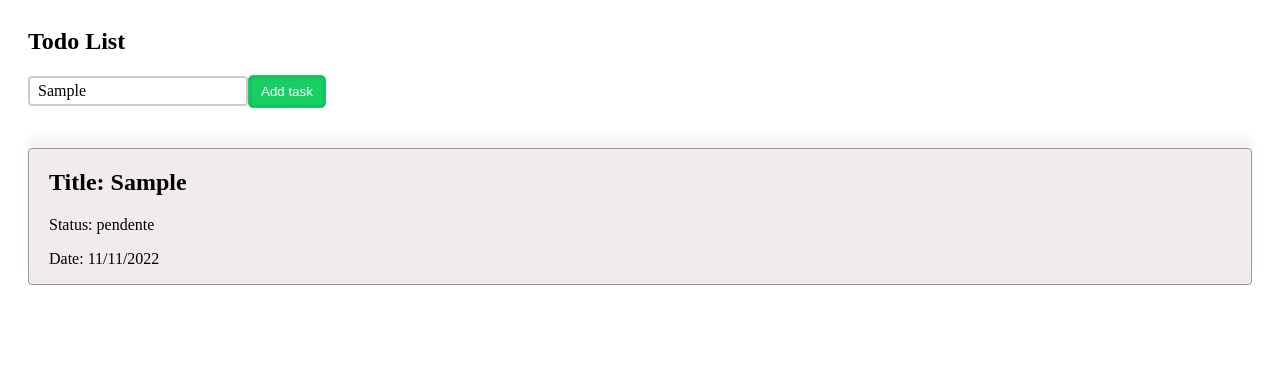
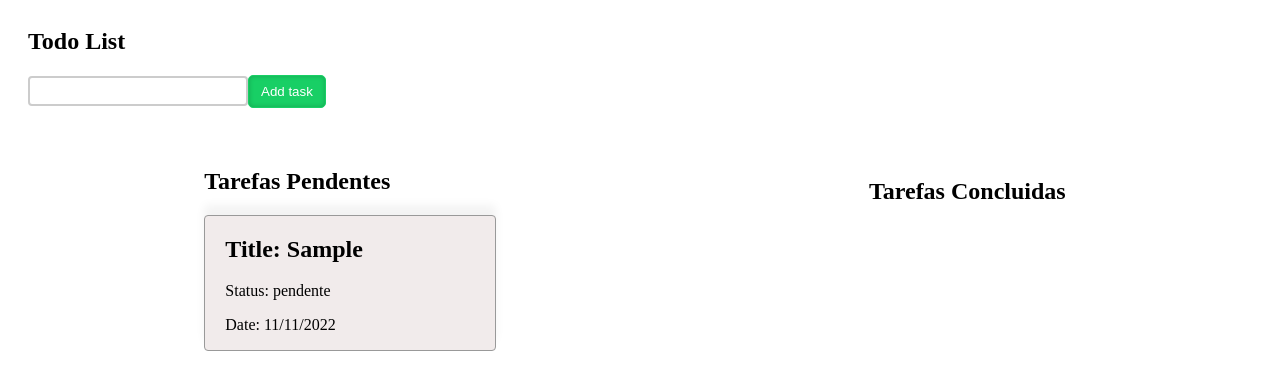
Before and after one commit to Michel21/tests-zup, an Angular app: page /todo-list in a window 1280 px wide. Both pictures are taken after typing "Sample" into the empty fields and a click on the button "Add task". Shown: the top 390 px of the page. Built offline with nearby package versions, Linux system fonts and the light colour scheme.

Commit message:
ordenaçào da lista

```diff
--- a/src/app/features/todoList/todo-list.component.html
+++ b/src/app/features/todoList/todo-list.component.html
@@ -7,14 +7,29 @@
   </div>
 
   <div class="listContainer__wrap">
+    <div class="listContainer__wrap__pedding">
+      <h2>Tarefas Pendentes</h2>
       <ng-container *ngFor="let item of listTodo">
+        <div *ngIf="item.status === 'pendente'">
           <app-card
-       *ngIf="item.status === 'pendente'"
            [title]="item.title"
            [status]="item.status"
            [date]="item.date"
            (onClick)="onTaskDone(item)"
           ></app-card>
+        </div>
       </ng-container>
     </div>
+    <div class="listContainer__wrap__done">
+      <h2>Tarefas Concluidas</h2>
+      <ng-container *ngFor="let list of listConcluida; let i = index">
+          <app-card
+           *ngIf="i > listConcluida.length-4"
+           [title]="list.title"
+           [status]="list.status"
+           [date]="list.date"
+          ></app-card>
+      </ng-container>
+    </div>
+  </div>
 </section>
--- a/src/app/features/todoList/todo-list.component.scss
+++ b/src/app/features/todoList/todo-list.component.scss
@@ -38,8 +38,15 @@ $button-primary: #003152;
   &__wrap{
     margin-top: 40px;
     display: flex;
-    flex-direction: column;
+    justify-content: space-around;
+    flex-direction: row;
     grid-gap: 10px;
 
+    &__pedding{
+
+    }
+    &__done{
+      margin: 10px;
+    }
   }
 }
--- a/src/app/features/todoList/todo-list.component.ts
+++ b/src/app/features/todoList/todo-list.component.ts
@@ -13,6 +13,7 @@ import { format, addDays } from 'date-fns'
 
   increment = 0;
   listTodo: TodoTypes[] = [];
+  listConcluida: TodoTypes[] = [];
 
   addControl = new FormControl();
 
@@ -21,28 +22,37 @@ import { format, addDays } from 'date-fns'
   ngOnInit(): void {
     this.listTodo = JSON.parse(sessionStorage.getItem('@todo')) || [];
     this.increment = this.listTodo.length;
+    this.listConcluida = this.listTodo.filter((f) => f.status == 'concluida')
+    .slice(this.listTodo.length-3)
+    .sort((a: TodoTypes, b: TodoTypes) => (a.date > b.date) ? 1 : -1);
   }
 
   addTask(){
     this.increment++;
+    const today = this.listTodo.length > 0 ? this.listTodo[0].date : new Date();
     this.listTodo.push({
       id: this.increment,
       title: this.addControl.value,
       status: 'pendente',
-      date: format(addDays(new Date(),1), 'MM/dd/yyyy')
+      date: addDays(new Date(today),1)
     });
-    this.listTodo.sort((a: TodoTypes, b: TodoTypes) => (a.date > b.date) ? 1 : -1);
-    sessionStorage.setItem('@todo', JSON.stringify(this.listTodo))
+    this.listTodo.sort((a: TodoTypes, b: TodoTypes) => (a.date > b.date) ? 1 : 1);
+    sessionStorage.setItem('@todo', JSON.stringify(this.listTodo));
+    this.addControl.setValue('');
   }
 
   onTaskDone(item:TodoTypes){
     const index = this.listTodo.findIndex((f) => f.id === item.id);
       this.listTodo.map((items, i) => {
         if(i === index){
-          items.status = 'concluido'
+          items.status = 'concluida'
         }
         return items;
       });
+
+      this.listConcluida = this.listTodo.filter((f) => f.status == 'concluida')
+      .slice(this.listTodo.length-3)
+      .sort((a: TodoTypes, b: TodoTypes) => (a.date > b.date) ? 1 : -1);
       sessionStorage.setItem('@todo', JSON.stringify(this.listTodo))
    }
 
--- a/src/app/shared/components/card/card.camponent.html
+++ b/src/app/shared/components/card/card.camponent.html
@@ -1,5 +1,5 @@
 <div class="card" (click)="onClick.emit()">
   <h2>Title: {{title}}</h2>
   <span>Status: {{status}}</span>
-  <p>Date: {{date}}</p>
+  <p>Date: {{date | date: 'dd/MM/yyyy'}}</p>
 </div>
--- a/src/app/shared/components/card/card.camponent.scss
+++ b/src/app/shared/components/card/card.camponent.scss
@@ -3,5 +3,7 @@
   border-radius: 4px;
   border: 1px solid #999;
   padding: 0 20px;
+  margin: 15px 0;
+  width: 250px;
   box-shadow: rgba(0, 0, 0, 0.05) 0px -10px 10px 0px;
 }
```
Also changed, not shown: 1 other file (tests, documents, lock files or other folders). Lines whose indentation alone changed are shown as unchanged.
